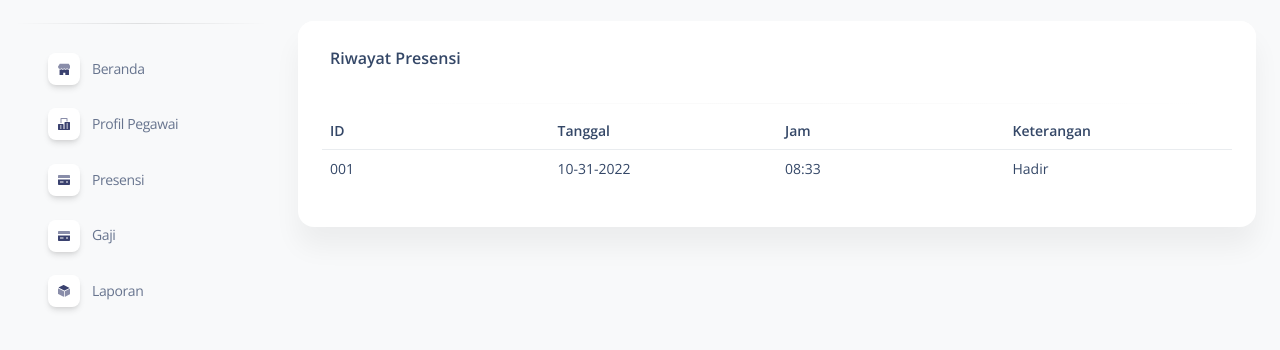
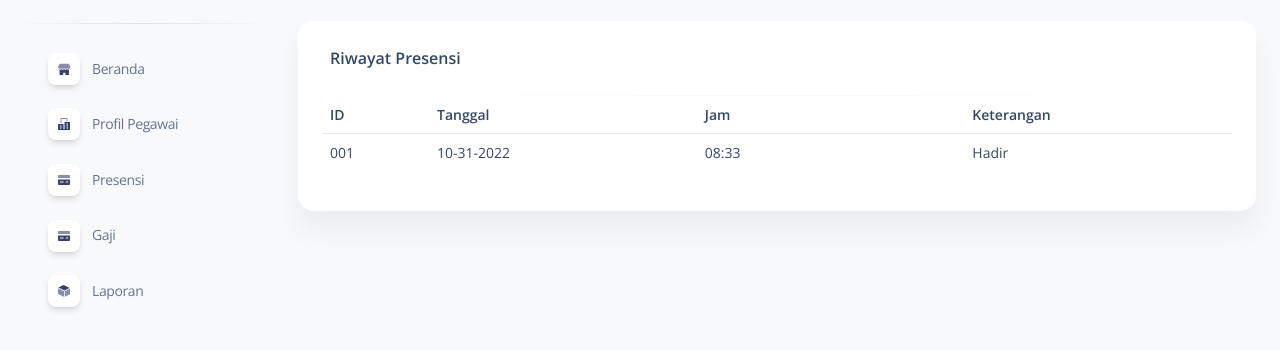
Before and after one commit to Faizal-Ardhavy/simpeg, a CodeIgniter 4 app: template app/Views/pages/presensi.php in a window 1280 px wide. Shown: the part 71-421 px from the top of the page. Run offline with PHP 8.4 and a stand-in for CodeIgniter, Linux system fonts and the light colour scheme; the template is opened without the code that fills it, so the values that code supplies are empty; some libraries are stand-ins or nearby versions.

Commit message:
did some fixing on ui

```diff
--- a/app/Views/pages/presensi.php
+++ b/app/Views/pages/presensi.php
@@ -13,16 +13,16 @@
 					</div>
 				</div>
 				<div class="card-body">
-                    <hr class="horizontal gray-light" style="margin: 0.5rem 0 !important;">
+					<hr class="horizontal gray-light" style="margin: 0 !important;">
 					<table class="table text-dark ps-0 text-sm">
 						<tr>
-                            <th style="width: 25% !important;">ID</th>
+							<th style="width: 10% !important;">ID</th>
 							<th style="width: 25% !important;">Tanggal</th>
 							<th style="width: 25% !important;">Jam</th>
 							<th style="width: 25% !important;">Keterangan</th>
 						</tr>
 						<tr>
-                            <td style="width: 25% !important;">001</td>
+							<td style="width: 10% !important;">001</td>
 							<td style="width: 25% !important;">10-31-2022</td>
 							<td style="width: 25% !important;">08:33</td>
 							<td style="width: 25% !important;">Hadir</td>
```
Lines whose indentation alone changed are shown as unchanged.
